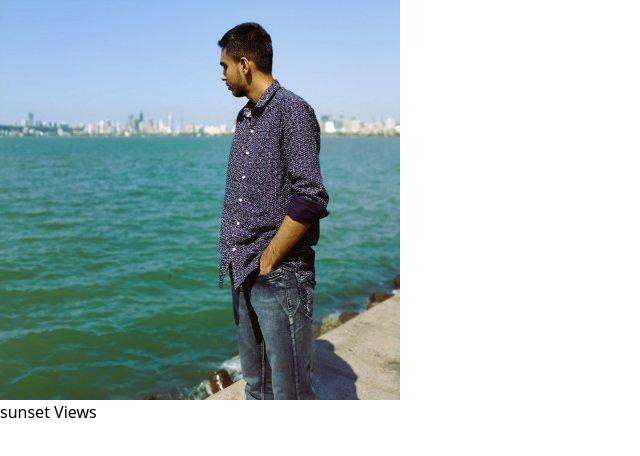
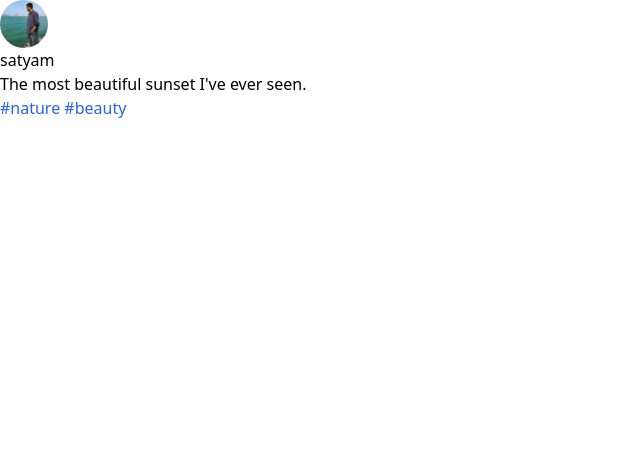
Before and after one commit to satyamkale27/Post, a React (Create React App) app: page / in a window 1280 px wide. Shown: the top 456 px of the page, without its empty margins (0-640 px from the left). Built offline with nearby package versions, Linux system fonts and the light colour scheme.

Commit message:
basic styling on image and data changed

```diff
--- a/src/App.js
+++ b/src/App.js
@@ -2,7 +2,7 @@ const posts = [
   {
     id: 134679,
     Image: "resources/profile_Image.jpg",
-    tittle: "sunset Views",
+    name: "satyam",
     content: "The most beautiful sunset I've ever seen.",
     hashtag: "#nature #beauty",
   },
@@ -28,13 +28,21 @@ function Post({ datas }) {
   return (
     <div>
       <div>
-        <img src={datas.Image} alt={datas.tittle} />
+        <img
+          className="rounded-full h-12 w-12"
+          src={datas.Image}
+          alt={datas.name}
+        />
       </div>
       <div>
-        <tittle>{datas.tittle}</tittle>
+        <tittle>{datas.name}</tittle>
       </div>
-      <div></div>
-      <div></div>
+      <div>
+        <h2>{datas.content}</h2>
+      </div>
+      <div>
+        <h3 className="text-blue-600">{datas.hashtag}</h3>
+      </div>
     </div>
   );
 }
```
